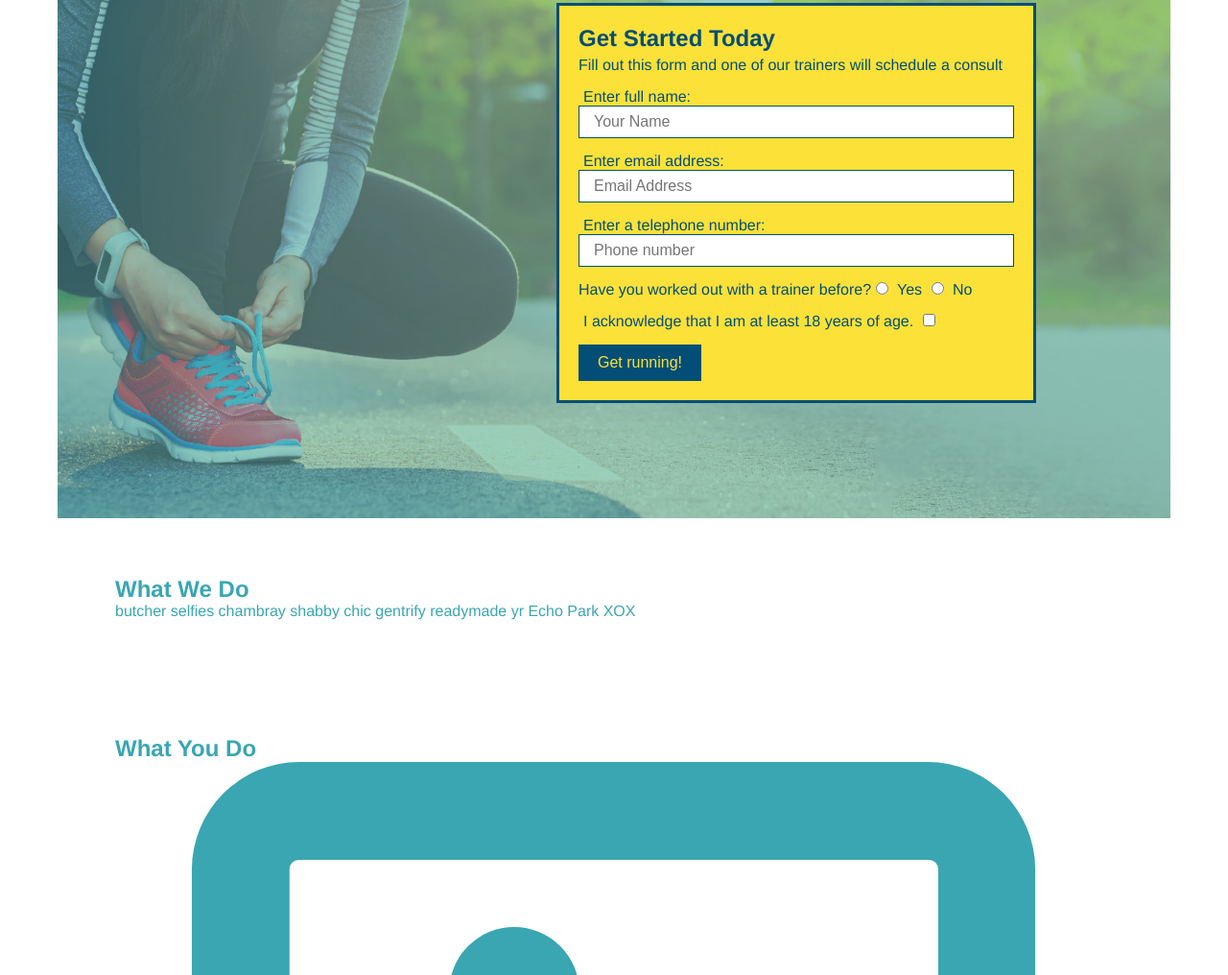
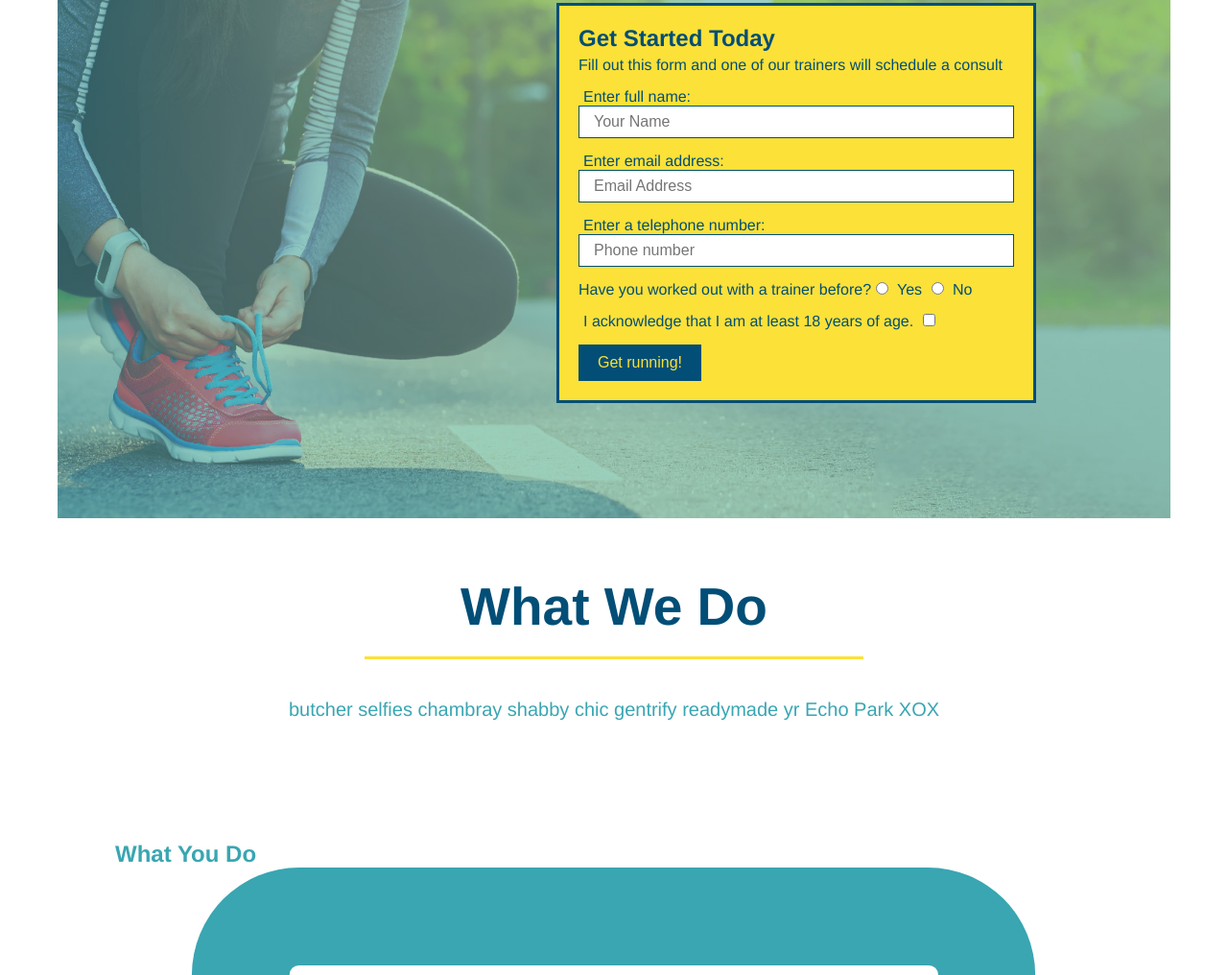
Before and after one commit to sabdi2002/run-buddy, a plain HTML site: page index.html in a window 1280 px wide. Shown: the part 322-1338 px from the top of the page at 96% size. Drawn offline with Linux system fonts and the light colour scheme.

Commit message:
centers text

```diff
--- a/assests/style.css
+++ b/assests/style.css
@@ -129,3 +129,23 @@ section{
   padding: 10px 20px;
   font-size: 16px;
 }
+
+.intro{
+  text-align:center;
+}
+.intro h2{
+  display: inline-block;
+  font-size: 55px;
+  color: #024e76;
+  margin-bottom:35px;
+  padding: 0 100px 20px 100px;
+  border-bottom:3px solid;
+  border-color: #fce138
+}
+.intro p {
+  line-height: 1.7;
+  color: #39a6b2;
+  width: 80%;
+  font-size: 20px;
+  margin: 0 auto;
+}
--- a/index.html
+++ b/index.html
@@ -81,7 +81,7 @@
 
 
   <!-- "what we do" section -->
-  <section id="what-we-do">
+  <section id="what-we-do" class="intro">
     <h2>What We Do</h2>
     <p>
       butcher selfies chambray shabby chic gentrify readymade yr Echo Park XOX
```
